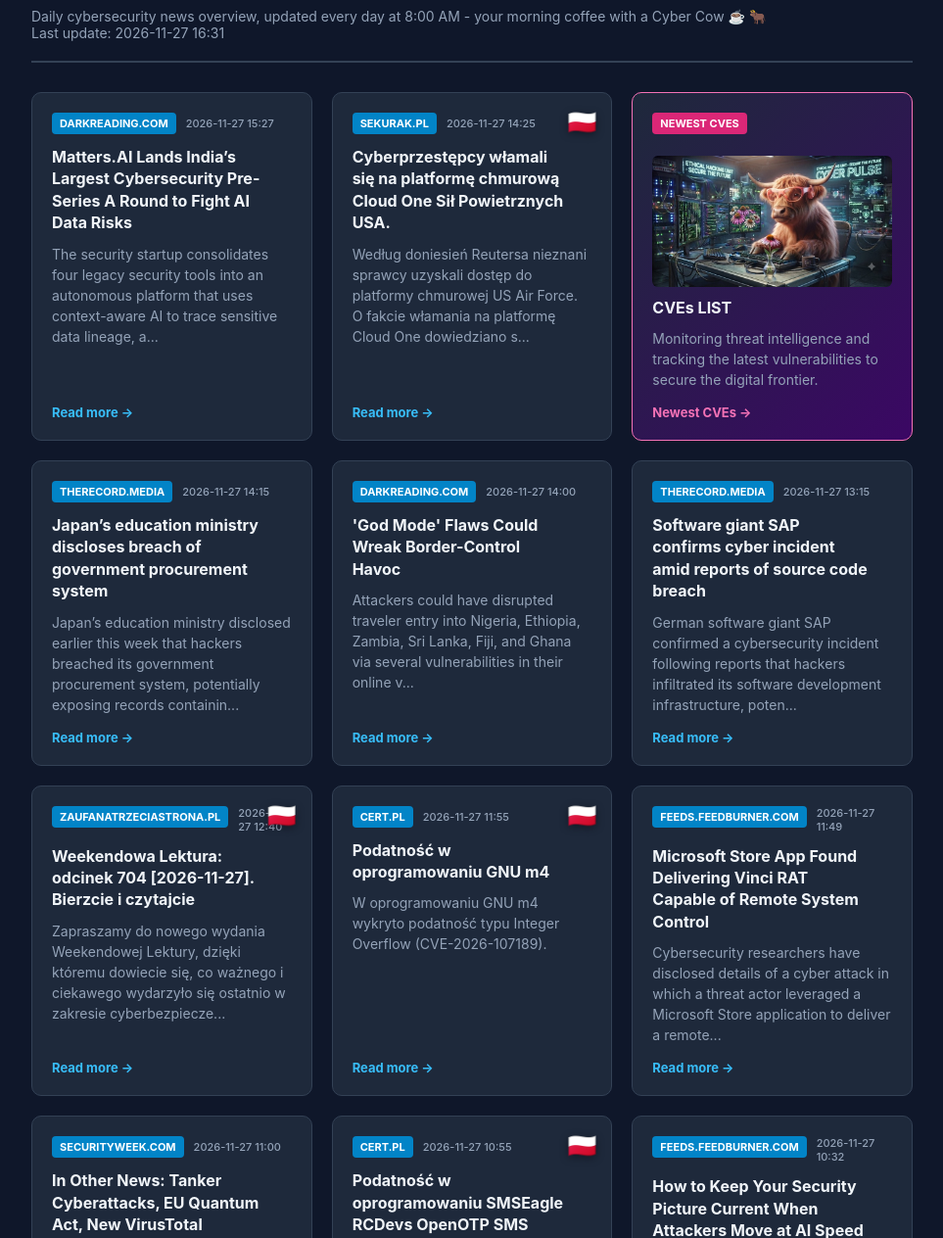
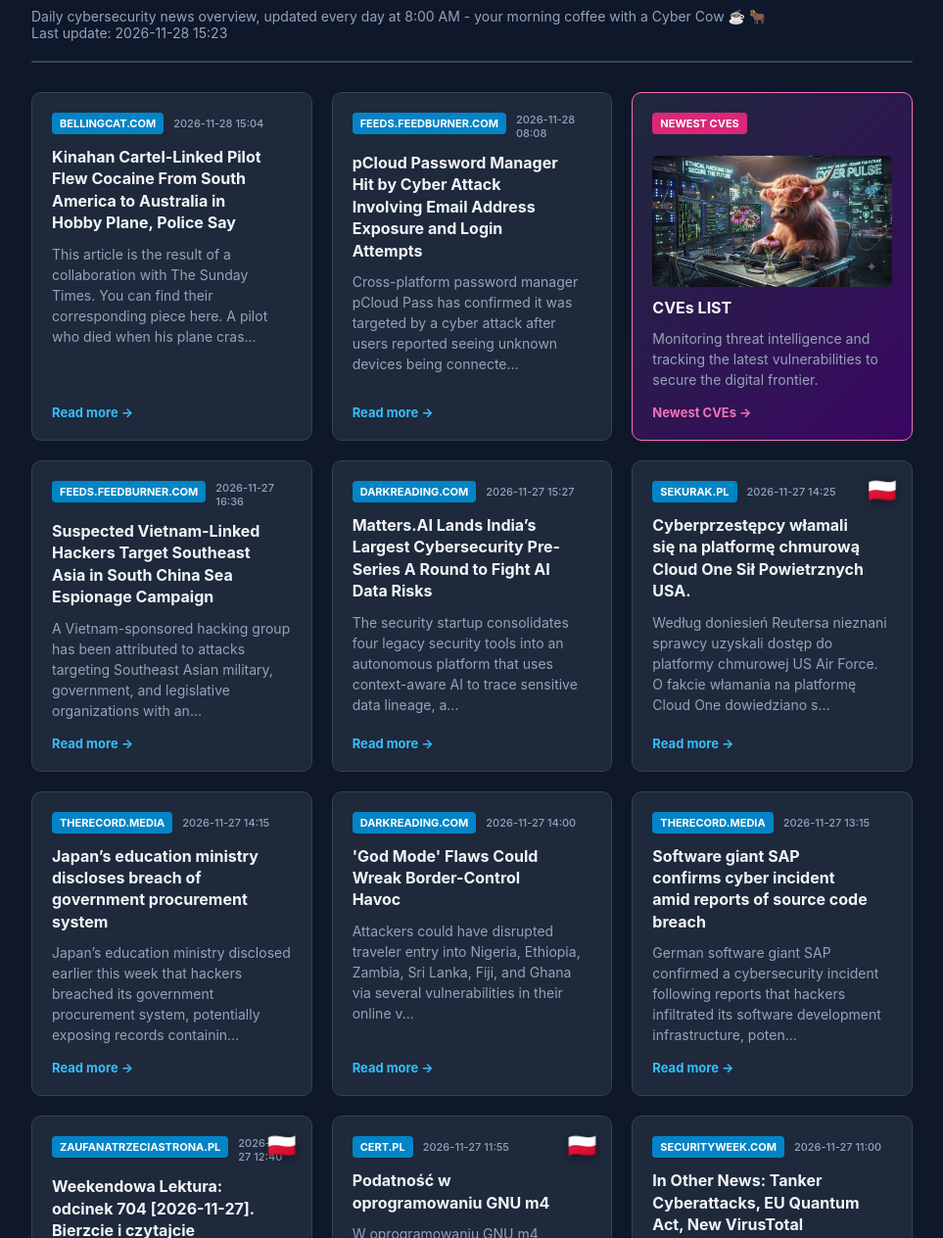
Before and after one commit to bettybu/cyber_pulse, a plain HTML site: page index.html in a window 1280 px wide. Shown: the part 76-1340 px from the top of the page at 98% size, without its empty margins (158-1121 px from the left). Drawn offline with Linux system fonts and the light colour scheme.

Commit message:
Daily automated news update [skip ci]

```diff
--- a/index.html
+++ b/index.html
@@ -107,10 +107,51 @@
     <div class="container">
         <header>
             <h1>🛡️ OSINT & Cyber Daily Feed</h1>
-                <div class="subtitle">Daily cybersecurity news overview, updated every day at 8:00 AM - your morning coffee with a Cyber Cow ☕ 🐂<br>Last update: 2026-11-27 16:31</div>
+                <div class="subtitle">Daily cybersecurity news overview, updated every day at 8:00 AM - your morning coffee with a Cyber Cow ☕ 🐂<br>Last update: 2026-11-28 15:23</div>
         </header>
 
         <div class="grid">
+
+    <article class="card">
+
+        <div style="display: flex; justify-content: flex-start; align-items: center; gap: 10px; margin-bottom: 12px;">
+            <span class="tag" style="margin-bottom: 0;">bellingcat.com</span>
+            <span class="date-text">2026-11-28 15:04</span>
+        </div>
+        <h3>Kinahan Cartel-Linked Pilot Flew Cocaine From South America to Australia in Hobby Plane, Police Say</h3>
+        <p class="summary-text">This article is the result of a collaboration with The Sunday Times. You can find their corresponding piece here. A pilot who died when his plane cras...</p>
+        <a href="https://www.bellingcat.com/news/2026/11/28/kinahan-cartel-linked-pilot-flew-cocaine-from-south-america-to-australia-in-hobby-plane-police-say/" target="_blank" class="read-more">Read more &rarr;</a>
+    </article>
+
+    <article class="card">
+
+        <div style="display: flex; justify-content: flex-start; align-items: center; gap: 10px; margin-bottom: 12px;">
+            <span class="tag" style="margin-bottom: 0;">feeds.feedburner.com</span>
+            <span class="date-text">2026-11-28 08:08</span>
+        </div>
+        <h3>pCloud Password Manager Hit by Cyber Attack Involving Email Address Exposure and Login Attempts</h3>
+        <p class="summary-text">Cross-platform password manager pCloud Pass has confirmed it was targeted by a cyber attack after users reported seeing unknown devices being connecte...</p>
+        <a href="https://thehackernews.com/2026/11/pcloud-password-manager-hit-by-cyber.html" target="_blank" class="read-more">Read more &rarr;</a>
+    </article>
+
+<article class="card cow-special-card">
+    <span class="tag" style="background-color: #db2777;">Newest CVEs</span>
+    <img src="cow_sidebar.jpg" alt="Ethical Hacking Cow" style="width: 100%; border-radius: 6px; margin: 10px 0;">
+    <h3>CVEs LIST</h3>
+    <p class="summary-text">Monitoring threat intelligence and tracking the latest vulnerabilities to secure the digital frontier.</p>
+    <a href="https://www.tenable.com/cve/newest" target="_blank" class="read-more" style="color: #f472b6;">Newest CVEs &rarr;</a>
+</article>
+
+    <article class="card">
+
+        <div style="display: flex; justify-content: flex-start; align-items: center; gap: 10px; margin-bottom: 12px;">
+            <span class="tag" style="margin-bottom: 0;">feeds.feedburner.com</span>
+            <span class="date-text">2026-11-27 16:36</span>
+        </div>
+        <h3>Suspected Vietnam-Linked Hackers Target Southeast Asia in South China Sea Espionage Campaign</h3>
+        <p class="summary-text">A Vietnam-sponsored hacking group has been attributed to attacks targeting Southeast Asian military, government, and legislative organizations with an...</p>
+        <a href="https://thehackernews.com/2026/11/suspected-vietnam-linked-hackers-target.html" target="_blank" class="read-more">Read more &rarr;</a>
+    </article>
 
     <article class="card">
 
@@ -133,14 +174,6 @@
         <p class="summary-text">Według doniesień Reutersa nieznani sprawcy uzyskali dostęp do platformy chmurowej US Air Force. O fakcie włamania na platformę Cloud One dowiedziano s...</p>
         <a href="https://sekurak.pl/cyberprzestepcy-wlamali-sie-na-platforme-chmurowa-cloud-one-sil-powietrznych-usa/" target="_blank" class="read-more">Read more &rarr;</a>
     </article>
-
-<article class="card cow-special-card">
-    <span class="tag" style="background-color: #db2777;">Newest CVEs</span>
-    <img src="cow_sidebar.jpg" alt="Ethical Hacking Cow" style="width: 100%; border-radius: 6px; margin: 10px 0;">
-    <h3>CVEs LIST</h3>
-    <p class="summary-text">Monitoring threat intelligence and tracking the latest vulnerabilities to secure the digital frontier.</p>
-    <a href="https://www.tenable.com/cve/newest" target="_blank" class="read-more" style="color: #f472b6;">Newest CVEs &rarr;</a>
-</article>
 
     <article class="card">
 
@@ -200,17 +233,6 @@
     <article class="card">
 
         <div style="display: flex; justify-content: flex-start; align-items: center; gap: 10px; margin-bottom: 12px;">
-            <span class="tag" style="margin-bottom: 0;">feeds.feedburner.com</span>
-            <span class="date-text">2026-11-27 11:49</span>
-        </div>
-        <h3>Microsoft Store App Found Delivering Vinci RAT Capable of Remote System Control</h3>
-        <p class="summary-text">Cybersecurity researchers have disclosed details of a cyber attack in which a threat actor leveraged a Microsoft Store application to deliver a remote...</p>
-        <a href="https://thehackernews.com/2026/11/microsoft-store-app-found-delivering.html" target="_blank" class="read-more">Read more &rarr;</a>
-    </article>
-
-    <article class="card">
-
-        <div style="display: flex; justify-content: flex-start; align-items: center; gap: 10px; margin-bottom: 12px;">
             <span class="tag" style="margin-bottom: 0;">securityweek.com</span>
             <span class="date-text">2026-11-27 11:00</span>
         </div>
@@ -228,17 +250,6 @@
         <h3>Podatność w oprogramowaniu SMSEagle RCDevs OpenOTP SMS integration connector</h3>
         <p class="summary-text">W oprogramowaniu SMSEagle RCDevs OpenOTP SMS integration connector wykryto podatność polegającą na braku weryfikacji certyfikatu (CVE-2026-127118).</p>
         <a href="https://cert.pl/posts/2026/11/CVE-2026-127118/" target="_blank" class="read-more">Read more &rarr;</a>
-    </article>
-
-    <article class="card">
-
-        <div style="display: flex; justify-content: flex-start; align-items: center; gap: 10px; margin-bottom: 12px;">
-            <span class="tag" style="margin-bottom: 0;">feeds.feedburner.com</span>
-            <span class="date-text">2026-11-27 10:32</span>
-        </div>
-        <h3>How to Keep Your Security Picture Current When Attackers Move at AI Speed</h3>
-        <p class="summary-text">Most security metrics are not built to be used. They are built to be shown. Somewhere between the quarterly review and the next status update, a set o...</p>
-        <a href="https://thehackernews.com/2026/11/how-to-keep-your-security-picture.html" target="_blank" class="read-more">Read more &rarr;</a>
     </article>
 
     <article class="card">
@@ -381,17 +392,6 @@ The post Unclassified intel system hit by hackers, a...</p>
     <article class="card">
 
         <div style="display: flex; justify-content: flex-start; align-items: center; gap: 10px; margin-bottom: 12px;">
-            <span class="tag" style="margin-bottom: 0;">bellingcat.com</span>
-            <span class="date-text">2026-11-02 16:11</span>
-        </div>
-        <h3>Inside the Secretive, Contradictory World of Campaign Ads Funded by AI Super PACs</h3>
-        <p class="summary-text">Sign up here to receive Bellingcat’s biggest investigations by email as soon as they are published. Become a member and support our work here. An onli...</p>
-        <a href="https://www.bellingcat.com/news/2026/11/02/ai-super-pacs-political-advertising/" target="_blank" class="read-more">Read more &rarr;</a>
-    </article>
-
-    <article class="card">
-
-        <div style="display: flex; justify-content: flex-start; align-items: center; gap: 10px; margin-bottom: 12px;">
             <span class="tag" style="margin-bottom: 0;">thedfirreport.com</span>
             <span class="date-text">2026-08-24 14:28</span>
         </div>
```
